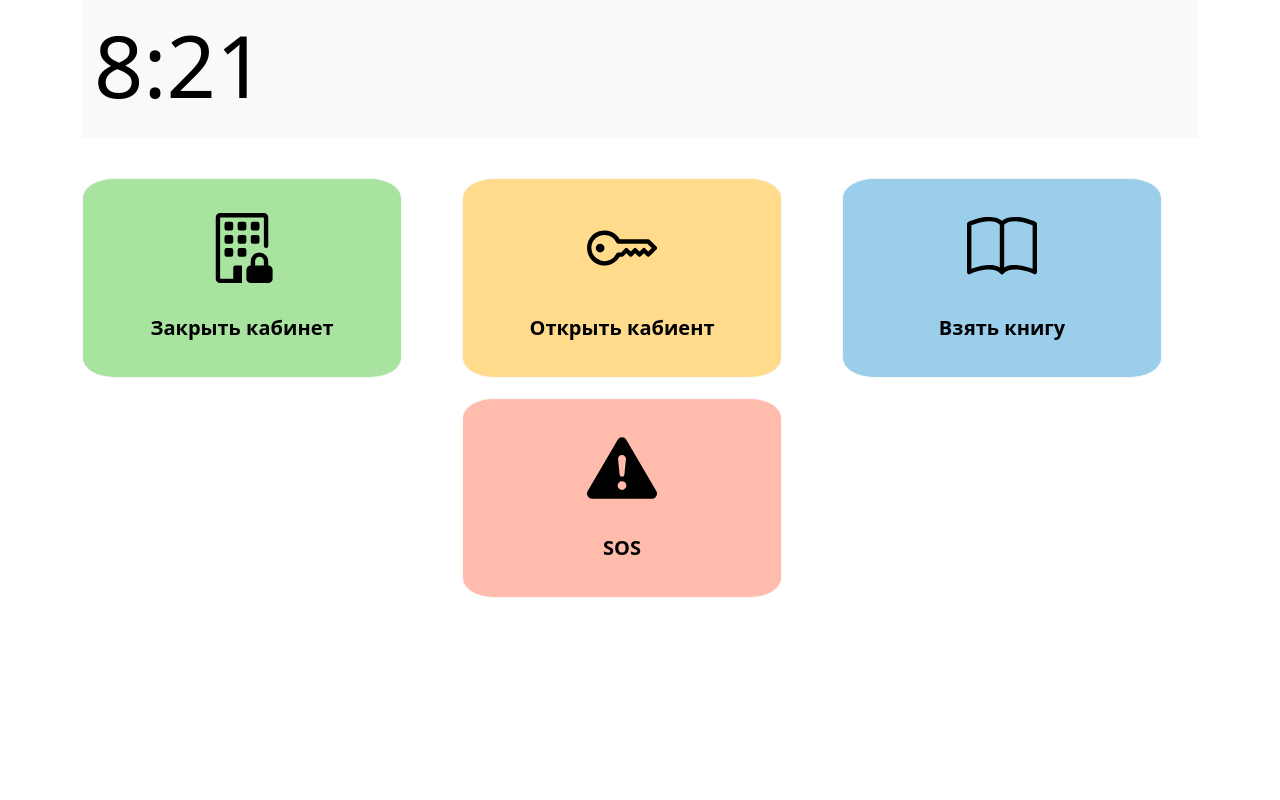
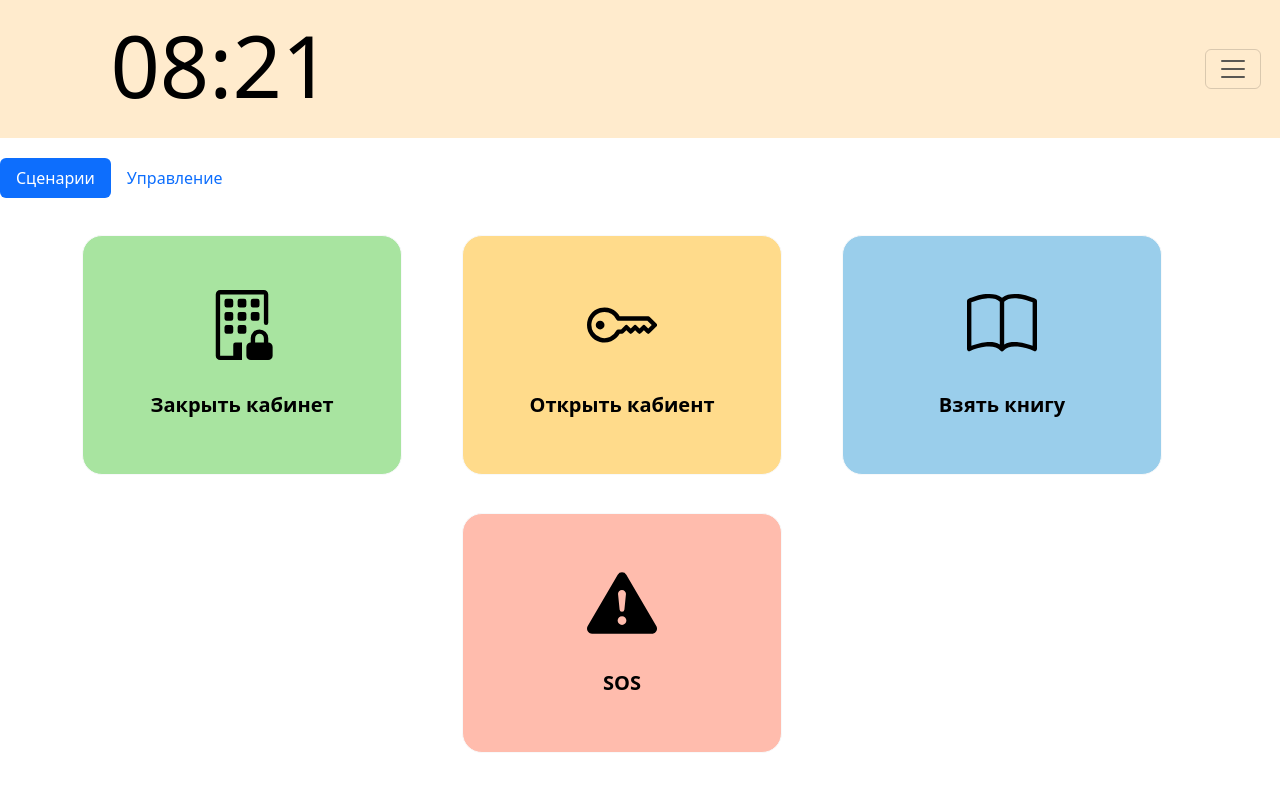
Before and after one commit to smart-cab/smartcab-hub, a Flask app: page / in a window 1280 px wide. Run offline with Flask 3, Linux system fonts and the light colour scheme.

Commit message:
fix bug in header

```diff
--- a/app/static/css/style.css
+++ b/app/static/css/style.css
@@ -1,3 +1,8 @@
+.row {
+    margin-top: 1cm;
+}
+
+
 section {
     padding-top: 20px;
 }
@@ -5,20 +10,37 @@ section {
 .btn-custom {
     padding: 25px;
     font-size: 15pt;
-    height: 25vh;
+    height: 30vh;
     width: 25vw;
 
-    border-radius: 10%;
+    border-radius: 20px;
 }
 
-.row {
-    margin-top: 20px;
+li {
+    list-style-type: none;
 }
+
+
+.nav-item dropdown
 
 .h1, h1 {
     font-size: calc(3rem + 3vw);
+    margin-left: 50%;
 }
 
+.container-fluid {
+    --bs-gutter-x: 0;
+    --bs-gutter-y: 0;
+}
+
+.navbar-toggler {
+    margin-right: 0.5cm;
+}
+
+.dropdown-menu-end[data-bs-popper] {
+    right: 0.4cm;
+    left: auto;
+}
 
 /*
 .btn-container .row {
--- a/app/static/js/main.js
+++ b/app/static/js/main.js
@@ -1,3 +1,9 @@
+const _DateAndTime = () => {
+  document.querySelector("#currentTime").innerHTML = new Date().toLocaleTimeString('en-gb', {hour: 'numeric', minute: 'numeric', hour12: false});
+}
+setInterval(_DateAndTime, 60000);
+_DateAndTime();
+/*
 var today = new Date();
 var time = ""
 if (today.GetHours < 10) {
@@ -10,3 +16,4 @@ if (today.getMinutes() < 10) {
 time += today.getMinutes()
 
 document.getElementById('date-time').innerHTML=time;
+*/
--- a/app/templates/base.html
+++ b/app/templates/base.html
@@ -10,17 +10,25 @@
 
 <body>
     <header>
-        <div class="container">
-            <nav class="navbar navbar-expand-lg bg-body-tertiary">
-                <div class="container-fluid">
-                    <a class="navbar-brand" href="#">
-                        <h1><span id='date-time'></span></h1>
+        <nav class="navbar" style="background-color: blanchedalmond;">
+            <div class="container-fluid">
+                <a class="navbar-brand" href="#">
+                    <h1><div id="currentTime"></div></h1>
+                </a>
+                <li class="nav-item dropdown">
+                    <a class="nav-link " href="#" role="button" data-bs-toggle="dropdown" aria-expanded="false">
+                        <button class="navbar-toggler" type="button" data-bs-toggle="collapse" data-bs-target="#navbarSupportedContent" aria-controls="navbarSupportedContent" aria-expanded="false" aria-label="Toggle navigation">
+                            <span class="navbar-toggler-icon"></span>
+                        </button>
                     </a>
-                </div>
-            </nav>
-        </div>
+                    <ul class="dropdown-menu dropdown-menu-end">
+                        <li><a class="dropdown-item" href="#">Обновления</a></li>
+                    </ul>
+                </li>
+            </div>
+        </nav>
+        {% block content %}{% endblock %}
     </header>
-    {% block content %}{% endblock %}
 </body>
 <script src="https://cdn.jsdelivr.net/npm/bootstrap@5.3.1/dist/js/bootstrap.bundle.min.js" integrity="sha384-HwwvtgBNo3bZJJLYd8oVXjrBZt8cqVSpeBNS5n7C8IVInixGAoxmnlMuBnhbgrkm" crossorigin="anonymous"></script>
 <script src="{{url_for('.static', filename='js/main.js')}}" type="text/javascript"></script>
--- a/app/templates/index.html
+++ b/app/templates/index.html
@@ -2,6 +2,20 @@
 
 {% block content %}
     <section>
+
+
+
+        <ul class="nav nav-pills mb-3" id="pills-tab" role="tablist">
+            <li class="nav-item" role="presentation">
+                <button class="nav-link active" id="pills-home-tab" data-bs-toggle="pill" data-bs-target="#pills-home" type="button" role="tab" aria-controls="pills-home" aria-selected="true">Сценарии</button>
+            </li>
+            <li class="nav-item" role="presentation">
+                <button class="nav-link" id="pills-profile-tab" data-bs-toggle="pill" data-bs-target="#pills-profile" type="button" role="tab" aria-controls="pills-profile" aria-selected="false">Управление</button>
+            </li>
+        </ul>
+        <div class="tab-content" id="pills-tabContent">
+            <div class="tab-pane fade show active" id="pills-home" role="tabpanel" aria-labelledby="pills-home-tab">
+
                 <div class="container btn-container">
                     <div class="row">
                         <div class="col-4">
@@ -56,6 +70,12 @@
                         </div>
                     </div>
                 </div>
+
+            </div>
+            <div class="tab-pane fade" id="pills-profile" role="tabpanel" aria-labelledby="pills-profile-tab">
+
+            </div>
+        </div>
     </section>
 
 {% endblock %}
```
Also changed, not shown: app/main.py (line endings or trailing spaces). Lines whose indentation alone changed are shown as unchanged.
